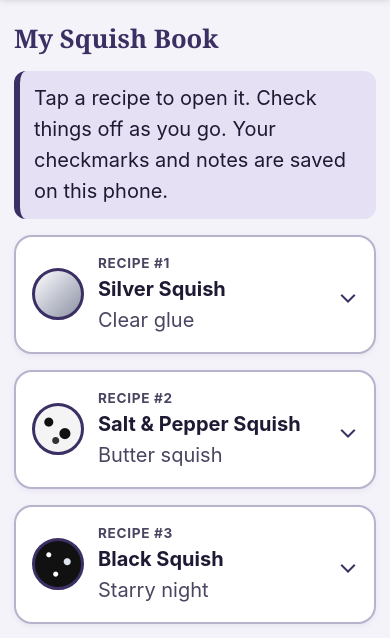
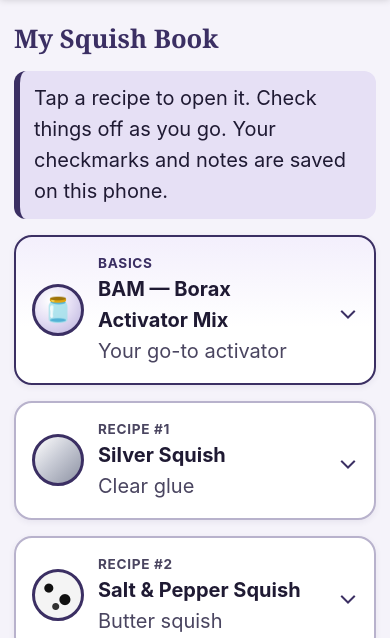
Before and after one commit to mauikimlen/silver-squish-recipes, a plain HTML site: page index.html in a window 390 px wide. Shown: the part 115-753 px from the top of the page. Drawn offline with Linux system fonts and the light colour scheme.

Commit message:
Add pinned BAM (Borax Activator Mix) Basics card; link recipes #1-3 to BAM; rename/migrate BAM supply item

```diff
--- a/index.html
+++ b/index.html
@@ -51,6 +51,12 @@ ul.checks label{display:flex;gap:14px;align-items:flex-start;padding:10px 10px;b
 ul.checks input{flex:0 0 30px;width:30px;height:30px;margin-top:2px;accent-color:var(--deep)}
 ul.checks input:checked + span{text-decoration:line-through;color:#6b6680}
 .k{font-weight:700;color:var(--deep)}
+.card.basics{border-color:var(--deep);background:linear-gradient(180deg,#f3effc,#fff 90px)}
+.card.basics .head .num{color:var(--deep)}
+.card.basics{scroll-margin-top:var(--hdr,130px)}
+.dot.bam{background:radial-gradient(circle at 35% 30%,#fff,#e6e0f5 45%,#b9b0dc);display:flex;align-items:center;justify-content:center;font-size:1.5rem}
+a.bamlink{color:var(--deep);font-weight:700;text-decoration:underline;padding:2px 0}
+a.bamlink:focus-visible{outline:3px solid var(--focus);outline-offset:2px}
 textarea,input[type=text]{width:100%;font:inherit;font-size:1.05rem;padding:12px;border:2px solid var(--line);border-radius:12px;background:#fff;color:var(--ink)}
 textarea{min-height:120px;resize:vertical}
 textarea:focus,input[type=text]:focus{outline:4px solid var(--focus);outline-offset:1px}
@@ -128,7 +134,7 @@ select:focus{outline:4px solid var(--focus);outline-offset:1px}
         <label for="f-name">Name</label><input type="text" id="f-name" required placeholder="e.g. Lavender Cloud Squish">
         <label for="f-base">Base</label><textarea id="f-base" placeholder="e.g. 1/2 cup Elmer's white glue + 1/4 cup water"></textarea>
         <label for="f-color">Color</label><textarea id="f-color" placeholder="e.g. pea-sized purple acrylic paint"></textarea>
-        <label for="f-act">Activator</label><textarea id="f-act" placeholder="e.g. 1 tsp borax in 1 cup warm water, add 1 tsp at a time"></textarea>
+        <label for="f-act">Activator</label><textarea id="f-act" placeholder="e.g. BAM, add 1 tsp at a time"></textarea>
         <label for="f-add">Add-ins</label><textarea id="f-add" placeholder="e.g. purple glitter, star charms"></textarea>
         <label for="f-scent">Scent</label><textarea id="f-scent" placeholder="e.g. 1 drop lavender"></textarea>
         <label for="f-notes">Notes</label><textarea id="f-notes" placeholder="How did it turn out? What would you change?"></textarea>
@@ -244,7 +250,25 @@ select:focus{outline:4px solid var(--focus);outline-offset:1px}
   function esc(s){ return String(s).replace(/[&<>"']/g, function(c){ return {'&':'&amp;','<':'&lt;','>':'&gt;','"':'&quot;',"'":'&#39;'}[c]; }); }
 
   // ---------- Data ----------
-  var ACT = "<span class='k'>Activator:</span> 1 tsp borax dissolved in 1 cup warm water (keep the extra in a labeled jar).";
+  var ACT = "<span class='k'>Activator:</span> <a href='#bam' class='bamlink' data-bam>BAM (Borax Activator Mix)</a> (keep the extra in a labeled jar).";
+  // Pinned, unnumbered Basics card. Kept out of RECIPES so custom numbering is unaffected.
+  var BAM = { id:"bam", num:"Basics", name:"BAM — Borax Activator Mix", sub:"Your go-to activator", sw:"bam", basics:true, sections:[
+      ["Ingredients", [
+        "<span class='k'>Small batch:</span> 1 tsp borax + 1 cup warm water.",
+        "<span class='k'>Big jar (40 oz):</span> 4 tsp borax + 4 cups warm water (leaves room to shake)."
+      ]],
+      ["Steps", [
+        "Warm the water (hot tap is fine).",
+        "Add borax and stir or shake until clear; a few settled grains are OK.",
+        "Let it cool, lid it, and label it 'BAM — Borax Activator, not for drinking'."
+      ]]
+    ], notes:[
+      "Shake before each use.",
+      "Add 1 tsp at a time to glue.",
+      "A 40 oz jar activates roughly a gallon of glue (~30 batches of 1/2 cup). Clear glue needs a bit more than white.",
+      "Store away from kids and pets.",
+      "Wear gloves; stop if skin gets red or itchy."
+    ] };
   var RECIPES = [
     { id:"r1", num:"Recipe #1", name:"Silver Squish", sub:"Clear glue", sw:"silver", sections:[
       ["Ingredients", [
@@ -256,7 +280,7 @@ select:focus{outline:4px solid var(--focus);outline-offset:1px}
       ]],
       ["Steps", [
         "Mix the base and stir in the color.",
-        "Add borax water 1 tsp at a time, stirring, until it pulls away from the bowl.",
+        "Add BAM 1 tsp at a time, stirring, until it pulls away from the bowl.",
         "Knead. If still sticky, add a few more drops, slowly (too much = stiff and rubbery).",
         "Knead in beads; set charms on top for the camera."
       ]]
@@ -383,8 +407,8 @@ select:focus{outline:4px solid var(--focus);outline-offset:1px}
       '<div class="row"><button class="btn ghost" data-reset="'+rid+'">Uncheck all</button></div>';
   }
   function card(r, custom){
-    var html = '<div class="card" data-id="'+r.id+'"><button class="head" aria-expanded="false">'+
-      '<span class="dot '+r.sw+'"></span><span class="t"><span class="num">'+esc(r.num)+'</span><h2>'+esc(r.name)+'</h2>'+(r.sub?'<span style="color:#4a4560">'+esc(r.sub)+'</span>':'')+'</span><span class="chev" aria-hidden="true">⌄</span></button><div class="body">';
+    var html = '<div class="card'+(r.basics?' basics':'')+'" data-id="'+r.id+'"'+(r.basics?' id="bam"':'')+'><button class="head" aria-expanded="false">'+
+      '<span class="dot '+r.sw+'"'+(r.basics?' aria-hidden="true">🫙':'>')+'</span><span class="t"><span class="num">'+esc(r.num)+'</span><h2>'+esc(r.name)+'</h2>'+(r.sub?'<span style="color:#4a4560">'+esc(r.sub)+'</span>':'')+'</span><span class="chev" aria-hidden="true">⌄</span></button><div class="body">';
     r.sections.forEach(function(s){ html += '<h3>'+s[0]+'</h3>' + checklist(r.id, s[0], s[1]); });
     if (r.notes && r.notes.length) html += '<h3>Notes &amp; tips</h3><ul class="plain">' + r.notes.map(function(n){return '<li>'+n+'</li>';}).join('') + '</ul>';
     html += notesBox(r.id);
@@ -402,7 +426,7 @@ select:focus{outline:4px solid var(--focus);outline-offset:1px}
   }
   function renderRecipes(openId){
     var customs = get('custom', []);
-    var html = RECIPES.map(function(r){ return card(r,false); }).join('') +
+    var html = card(BAM,false) + RECIPES.map(function(r){ return card(r,false); }).join('') +
                customs.map(function(c,i){ return card(customToRecipe(c,i), true); }).join('');
     document.getElementById('recipe-list').innerHTML = html;
     if (openId) { var el = document.querySelector('.card[data-id="'+openId+'"]'); if (el) toggle(el, true); }
@@ -425,6 +449,14 @@ select:focus{outline:4px solid var(--focus);outline-offset:1px}
     cardEl.querySelector('button.head').setAttribute('aria-expanded', open);
   }
   document.addEventListener('click', function(e){
+    var bl = e.target.closest('a[data-bam]');
+    if (bl) {
+      e.preventDefault(); e.stopPropagation();
+      var bc = document.querySelector('.card[data-id="bam"]');
+      var hd = document.querySelector('header'); if (hd) document.documentElement.style.setProperty('--hdr', (hd.offsetHeight+10)+'px');
+      if (bc) { toggle(bc, true); bc.scrollIntoView({behavior:'smooth', block:'start'}); bc.querySelector('button.head').focus({preventScroll:true}); }
+      return;
+    }
     var head = e.target.closest('button.head');
     if (head) { toggle(head.parentNode); return; }
     var tab = e.target.closest('nav.tabs button');
@@ -489,7 +521,7 @@ select:focus{outline:4px solid var(--focus);outline-offset:1px}
     function it(name, cat){ n++; return {id:'s'+t+'-'+n, name:name, cat:cat, qty:'', status:'in'}; }
     return [
       it("Elmer's clear glue","Bases"), it("Elmer's white glue","Bases"), it("White air-dry clay","Bases"),
-      it("Borax","Activators"), it("Borax activator (40 oz jar)","Activators"),
+      it("Borax","Activators"), it("BAM (40 oz jar)","Activators"),
       it("Shaving cream","Add-ins"), it("Glitter","Add-ins"), it("Beads","Add-ins"), it("Charms","Add-ins")
     ];
   }
@@ -498,7 +530,12 @@ select:focus{outline:4px solid var(--focus);outline-offset:1px}
     try { raw = localStorage.getItem(NS+SUP_KEY); } catch(e){}
     if (raw === null) { var s = starterSupplies(); set(SUP_KEY, s); return s; }
     var v = get(SUP_KEY, []);
-    return Array.isArray(v) ? v : [];
+    if (!Array.isArray(v)) return [];
+    // Migrate old starter name to BAM, keeping status/qty/id.
+    var migrated = false;
+    v.forEach(function(s){ if (s && s.name === 'Borax activator (40 oz jar)') { s.name = 'BAM (40 oz jar)'; migrated = true; } });
+    if (migrated) set(SUP_KEY, v);
+    return v;
   }
   var supplies = loadSupplies();
   function saveSupplies(){ set(SUP_KEY, supplies); }
```
